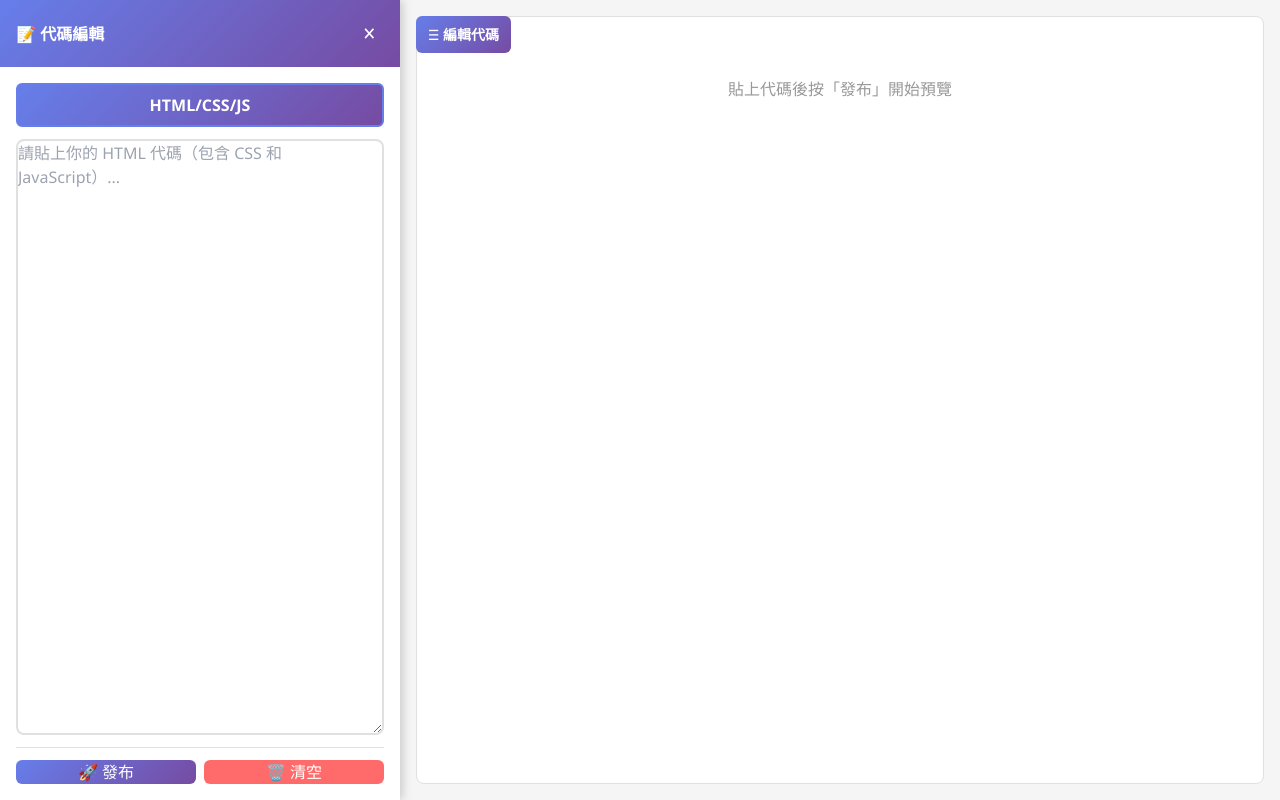
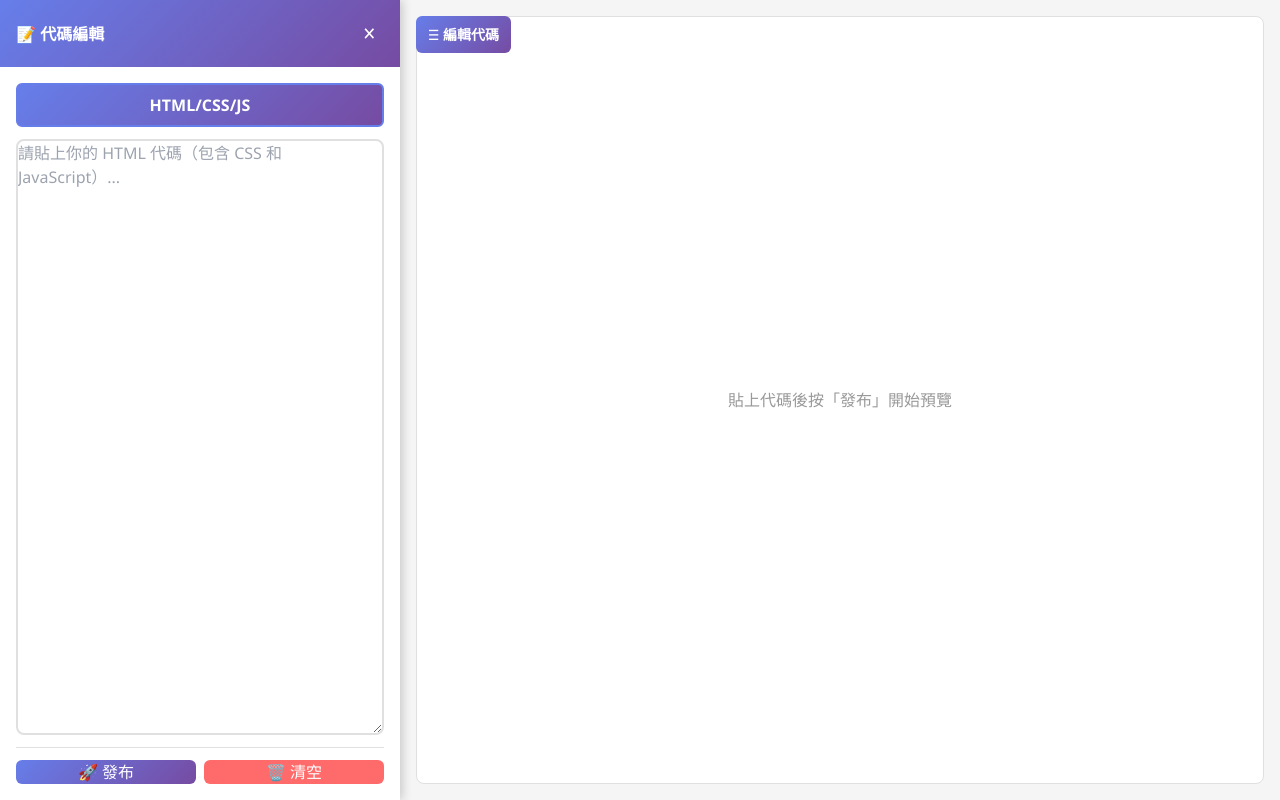
Before and after one commit to Yan8789/PAGE, a plain HTML site: page index.html in a window 1280 px wide. Drawn offline with nearby package versions, Linux system fonts and the light colour scheme.

Commit message:
Center preview content

```diff
--- a/index.html
+++ b/index.html
@@ -216,9 +216,12 @@
             border-radius: 8px;
             border: 1px solid #e0e0e0;
             overflow: auto;
-            padding: 0;
+            padding: 20px;
             margin: 0;
             position: relative;
+            display: flex;
+            align-items: center;
+            justify-content: center;
         }
 
         .status-message {
```
